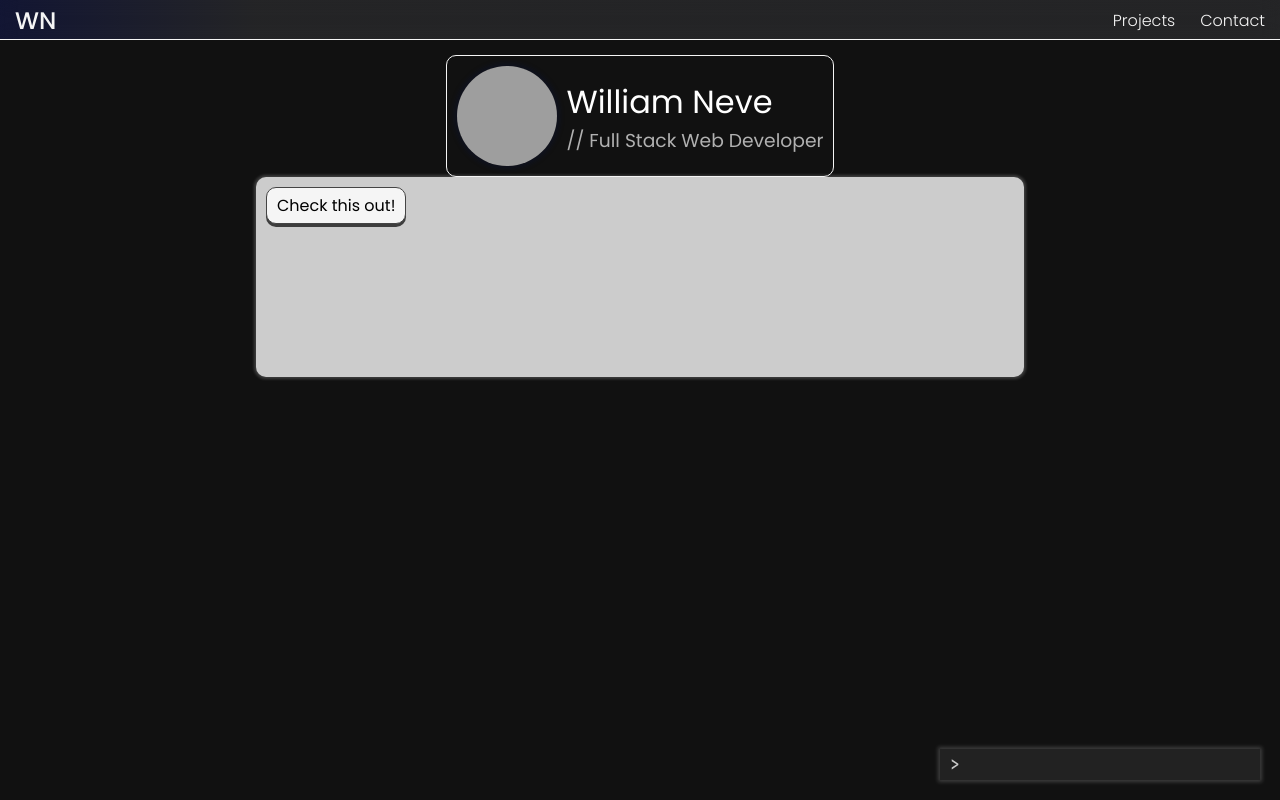
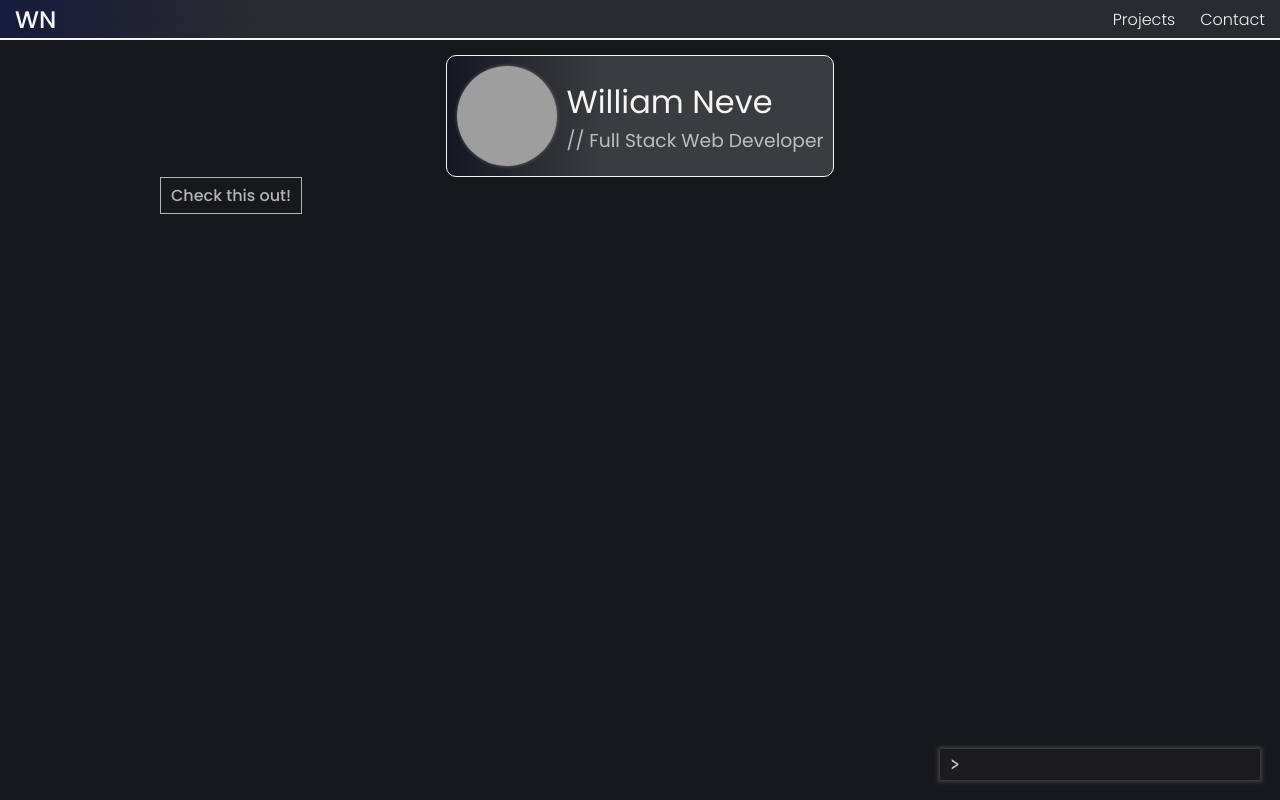
Before and after one commit to WillNeve/portfolio, a website built with webpack: page index.html in a window 1280 px wide. Built offline with nearby package versions, Linux system fonts and the light colour scheme; grey boxes are pictures that could not be loaded; what @hotwired/stimulus, @hotwired/stimulus-webpack-helpers would draw is missing.

Commit message:
style changes to body color and button

```diff
--- a/assets/stylesheets/components/_avatars.scss
+++ b/assets/stylesheets/components/_avatars.scss
@@ -2,5 +2,5 @@
   width: 100px;
   height: 100px;
   border-radius: 50%;
-  box-shadow: 0px 0px 5px 3px rgba($color: $blue-dark, $alpha: 0.3);
+  box-shadow: 0px 0px 3px 1px rgba($color: $white, $alpha: 0.2);
 }
--- a/assets/stylesheets/components/_banners.scss
+++ b/assets/stylesheets/components/_banners.scss
@@ -1,18 +1,18 @@
 .banner-home {
   width: fit-content;
   height: fit-content;
+  background-image: linear-gradient( 90deg, rgba($color: $blue-dark, $alpha: 0.2) 0%, rgba($color: $gray-light, $alpha: 0.2) 40%);
   margin: 0 auto;
   display: flex;
   flex-direction: row;
   column-gap: 10px;
   align-items: center;
-  // background: $gray-dark;
   border-radius: 10px;
   border: 1px solid $white;
   padding: 10px;
   transition: margin .3s ease;
   h1 {
-    color: white;
+    color: $white;
   }
   &.down {
     margin-top: 60px;
--- a/assets/stylesheets/components/_buttons.scss
+++ b/assets/stylesheets/components/_buttons.scss
@@ -1,18 +1,15 @@
-.spacebar {
+.button-thin {
   display: block;
   width: fit-content;
   height: fit-content;
   padding: 5px 10px;
-  border: 1px solid $gray-dark;
-  border-radius: 10px;
-  box-shadow: 0px 3px 0px 0px rgba($color: #000000, $alpha: 0.7);
-  background: $white;
-  color: $gray-dark;
-  transform: translateY(0px);
-  transition: all .3s ease;
+  border: 1px solid rgba($color: $white, $alpha: 0.7);
+  box-shadow: 0px 0px 0px 0px rgba($color: $white, $alpha: 0.0);
+  color: rgba($color: $white, $alpha: 0.7);
+  font-weight: 500;
+  transition: all .1s ease;
   &:hover {
-    box-shadow: 0px 0px 0px 0px rgba($color: #000000, $alpha: 0.7);
-    transform: translateY(3px)
+    box-shadow: 0px 0px 5px 2px rgba($color: $white, $alpha: 0.2);
   }
   margin: 0;
 }
--- a/assets/stylesheets/components/_nav.scss
+++ b/assets/stylesheets/components/_nav.scss
@@ -15,6 +15,7 @@ $content-nav-gap: .9375rem; //15px
   padding: 0px 15px;
   background-image: linear-gradient(90deg, rgba($color: $blue-light, $alpha: 0.2) 0%, rgba($color: $gray, $alpha: 0.2) 20%);
   backdrop-filter: blur(10px);
+  border-bottom: 1px solid $white;
   transition: all .3s ease;
   &.away {
     transform: translate(-50%, -100%);
--- a/assets/stylesheets/components/_terminal.scss
+++ b/assets/stylesheets/components/_terminal.scss
@@ -15,7 +15,8 @@
     height: fit-content;
     min-height: 30.6px;
     padding: 5px 0px;
-    background-color: #222222;
+    background-color: rgba($color: $black-light, $alpha: 0.5);
+    backdrop-filter: blur(10px);
     box-shadow: 0px 0px 4px 2px rgba($color: $white, $alpha: 0.2);
     display: flex;
     align-items: center;
--- a/assets/stylesheets/config/_colors.scss
+++ b/assets/stylesheets/config/_colors.scss
@@ -4,7 +4,10 @@ $blue-dark: #091540;
 $blue-light: #1B2CC1;
 $red: #720E07;
 $white: #F5F5F5;
+$white-dark: #eeeeee;
+$gray-blue: #17181C;
 $gray: #757780;
 $gray-dark: #444444;
+$black-light: #222222;
 $gray-light: #cccccc;
 $black: #111111;
--- a/assets/stylesheets/style.scss
+++ b/assets/stylesheets/style.scss
@@ -13,12 +13,11 @@
  }
 
  body {
-  background: $black;
+  background: $gray-blue;
   scroll-behavior: smooth;
  }
 
 
- .silent-link {
+ a {
     text-decoration: none;
-    color: initial;
  }
--- a/index.html
+++ b/index.html
@@ -31,11 +31,9 @@
         <h3>// Full Stack Web Developer</h3>
       </div>
     </div>
+
+    <a href="#" class="button-thin"> Check this out! </a>
+
   </div>
-
-  <div class="linkspace">
-    <a href="#" class="spacebar silent-link"> Check this out! </a>
-  </div>
-
 </body>
 </html>
```
Also changed, not shown: src/style.css.
